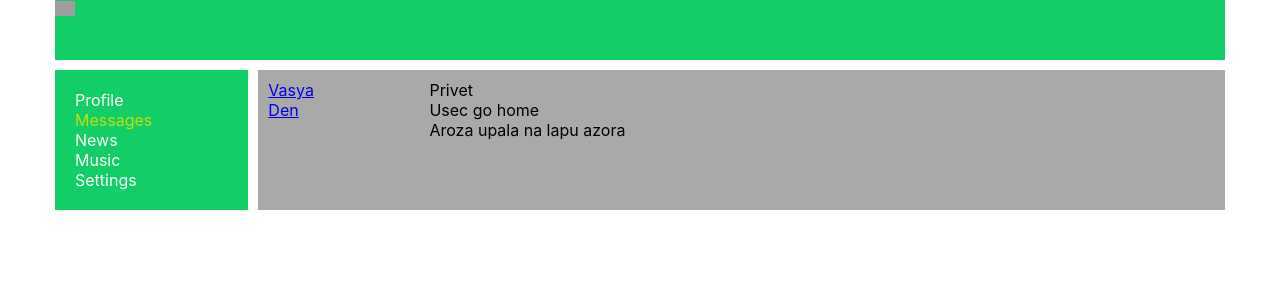
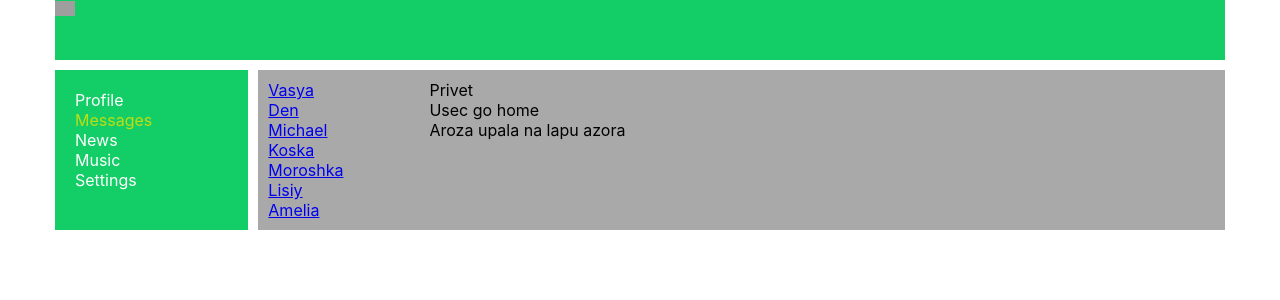
Before and after one commit to Valentired/react-study-1, a React (Create React App) app: page /dialogs in a window 1280 px wide. Shown: the top 300 px of the page. Built offline with nearby package versions, Linux system fonts and the light colour scheme; grey boxes are pictures that could not be loaded.

Commit message:
added components to arrays

```diff
--- a/src/components/Dialogs/Dialogs.jsx
+++ b/src/components/Dialogs/Dialogs.jsx
@@ -5,7 +5,7 @@
 
 const Dialogs = (props) => {
 
-    let dialogsData = [
+    let dialogs = [
         {id: 1, name: 'Vasya'},
         {id: 2, name: 'Den'},
         {id: 3, name: 'Michael'},
@@ -15,22 +15,24 @@
         {id: 7, name: 'Amelia'}
     ];
 
-    let messagesData = [
+    let messages = [
         {id: 1, message: 'Privet'},
         {id: 2, message: 'Usec go home'},
         {id: 3, message: 'Aroza upala na lapu azora'}
     ];
 
+    let dialogsElements = dialogs.map(d => <DialogItem name={d.name} id={d.id}/>);
+
+    let messagesElements = messages.map(m => <MessageItem message={m.message}/>);
+
+
     return (
         <div className={s.dialogs}>
             <div className={s.dialogs__inner}>
-                <DialogItem name={dialogsData[0].name} id={dialogsData[0].id}/>
-                <DialogItem name={dialogsData[1].name} id={dialogsData[1].id}/>
+                { dialogsElements }
             </div>
             <div className={s.messages}>
-                <MessageItem message={messagesData[0].message}/>
-                <MessageItem message={messagesData[1].message}/>
-                <MessageItem message={messagesData[2].message}/>
+                { messagesElements }
             </div>
         </div>
     )
--- a/src/components/Profile/MyPosts/MyPosts.jsx
+++ b/src/components/Profile/MyPosts/MyPosts.jsx
@@ -4,10 +4,14 @@
 
 const MyPosts = () => {
 
-    let postsData = [
+    let posts = [
         {id: 1, message: 'Hello there!', likesCount: 2},
         {id: 2, message: 'It\'s first post', likesCount: 11},
+        {id: 3, message: 'Nothing fair in love and war', likesCount: 0},
+
     ];
+
+    let postsElements = posts.map(p => <Post message={p.message} likesCount={p.likesCount}/>);
 
     return (
         <div className={s.myPosts}>
@@ -21,8 +25,7 @@
             </div>
 
             <div className={s.posts}>
-                <Post message={postsData[0].message} likesCount={postsData[0].likesCount}/>
-                <Post message={postsData[1].message} likesCount={postsData[1].likesCount}/>
+                { postsElements }
             </div>
         </div>
     );
```
Also changed, not shown: 1 other file (tests, documents, lock files or other folders).
